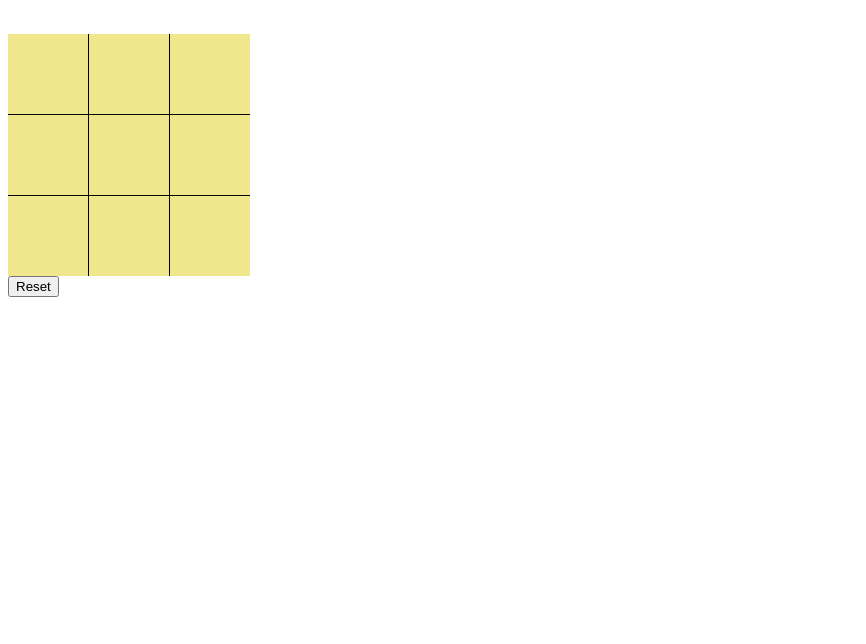
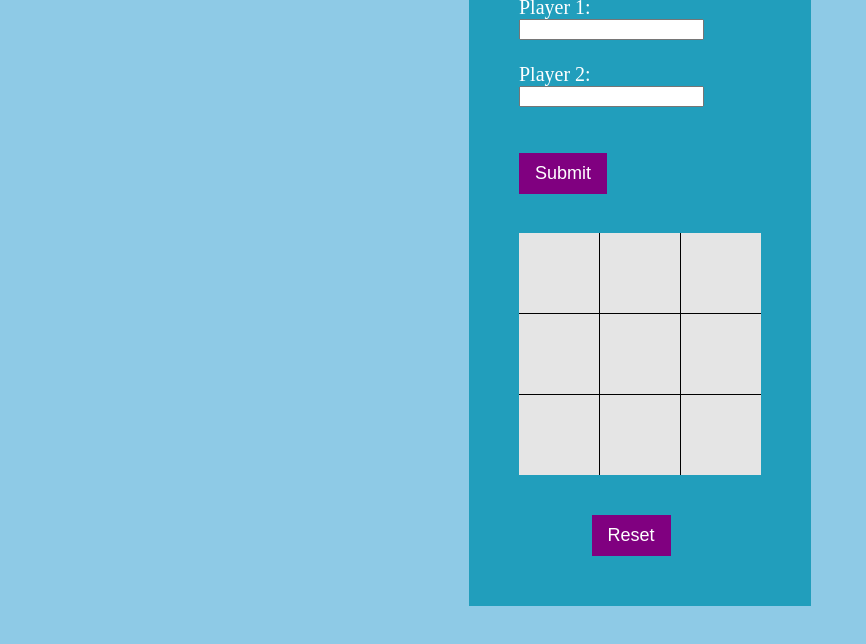
Before and after one commit to aokoye/odin-tic-tac-toe, a plain HTML site: page index.html in a window 1280 px wide. Shown: the part 172-816 px from the top of the page, without its empty margins (0-866 px from the left). Drawn offline with Linux system fonts and the light colour scheme.

Commit message:
Added styling

```diff
--- a/style.css
+++ b/style.css
@@ -1,6 +1,34 @@
+body {
+    background-color: #8ecae6;
+    display: flex;
+    flex-direction: column;
+  align-items: center;
+  justify-content: center;
+  height: 100vh;
+}
+
 .container {
     display: flex;
     flex-direction: column;
+    background-color: #219ebc;
+    width: fit-content;
+    padding: 50px;
+}
+
+h1,
+h3 {
+    text-align: center;
+    color: #FFF;
+}
+
+
+input {
+    display: flex;
+}
+
+#newNames {
+    font-size: 20px;
+    color: #FFF;
 }
 
 #game {
@@ -21,7 +49,31 @@
 }
 
 .top, .center, .bottom {
-    background-color: khaki;
+    background-color: #e5e5e5;
+    color: #fca311;
+    text-align: center;
+    vertical-align: middle;
+    line-height: 80px;
+    font-size:60px;
     width: 80px;
     height: 80px;
 }
+
+h3 {
+    margin-top: 20px;
+}
+
+#reset{
+    margin-top: 40px;
+    margin-left: 30%;
+}
+#submit, button {
+    background-color: purple;
+    border:none;
+    padding: 10px 16px;
+    text-align: center;
+    text-decoration: none;
+    font-size: 18px;
+    color:#FFF;
+    cursor:pointer
+}
```
